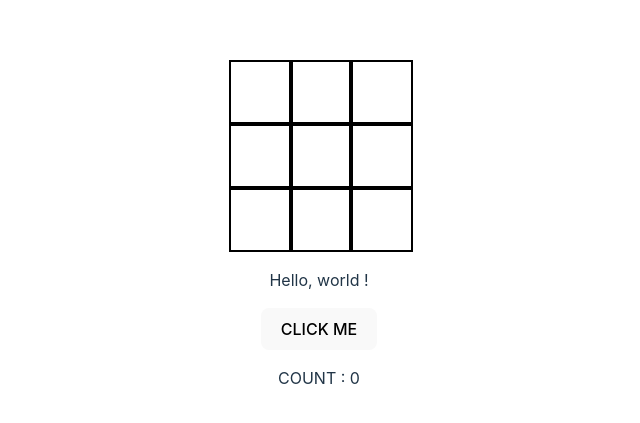
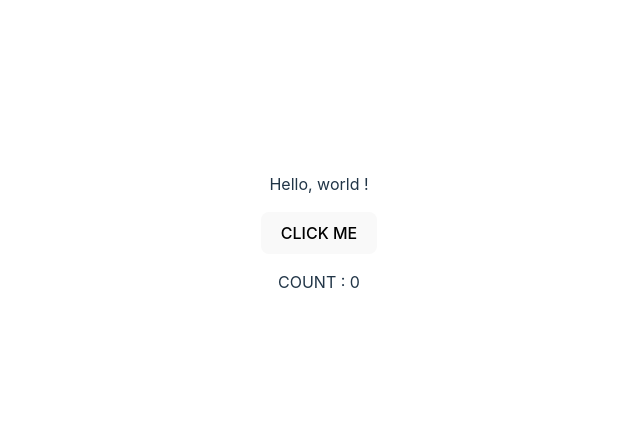
Before and after one commit to jabrij93/ticktacktoe, a React (Vite) app: page / in a window 1280 px wide. Shown: the part 167-590 px from the top of the page, without its empty margins (321-961 px from the left). Built offline with nearby package versions, Linux system fonts and the light colour scheme.

Commit message:
remove back for practice

```diff
--- a/components/Squares.jsx
+++ /dev/null
@@ -1,24 +0,0 @@
-const Squares = () => {
-    let square = [];
-
-      for (let i=0; i<9; i++) {
-        square.push(<div
-                  key={i}
-                  style={{
-                  height: '60px',
-                  width: '60px',
-                  display: 'inline-block',
-                  border: 'solid black 2px'
-                }}></div>
-      )}
-
-      return (
-        <div
-          style={{
-            display: 'grid',
-            gridTemplateColumns: 'repeat(3, 60px)'
-          }}>{square}</div>
-      )
-  }
-
-  export default Squares;
--- a/src/App.jsx
+++ b/src/App.jsx
@@ -2,9 +2,6 @@ import { useState } from 'react'
 import reactLogo from './assets/react.svg'
 import viteLogo from '/vite.svg'
 import './App.css'
-import Squares from '/components/Squares.jsx'
-
-
 
 function App() {
   const [count, setCount] = useState(0)
@@ -12,7 +9,7 @@ function App() {
 
   return (
     <div>
-      <Squares />
+
 
       <p> Hello, world !</p>
 
```
